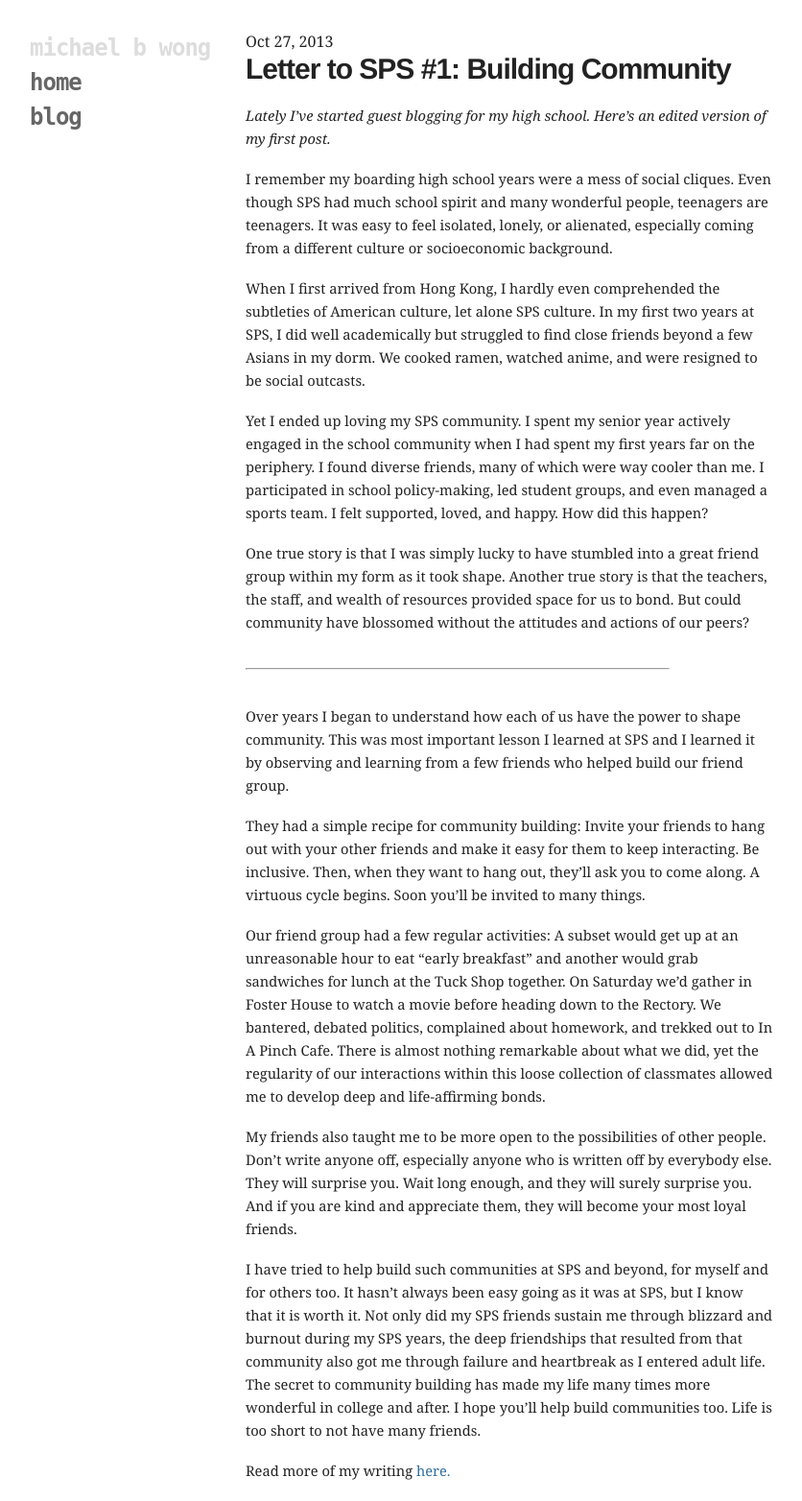
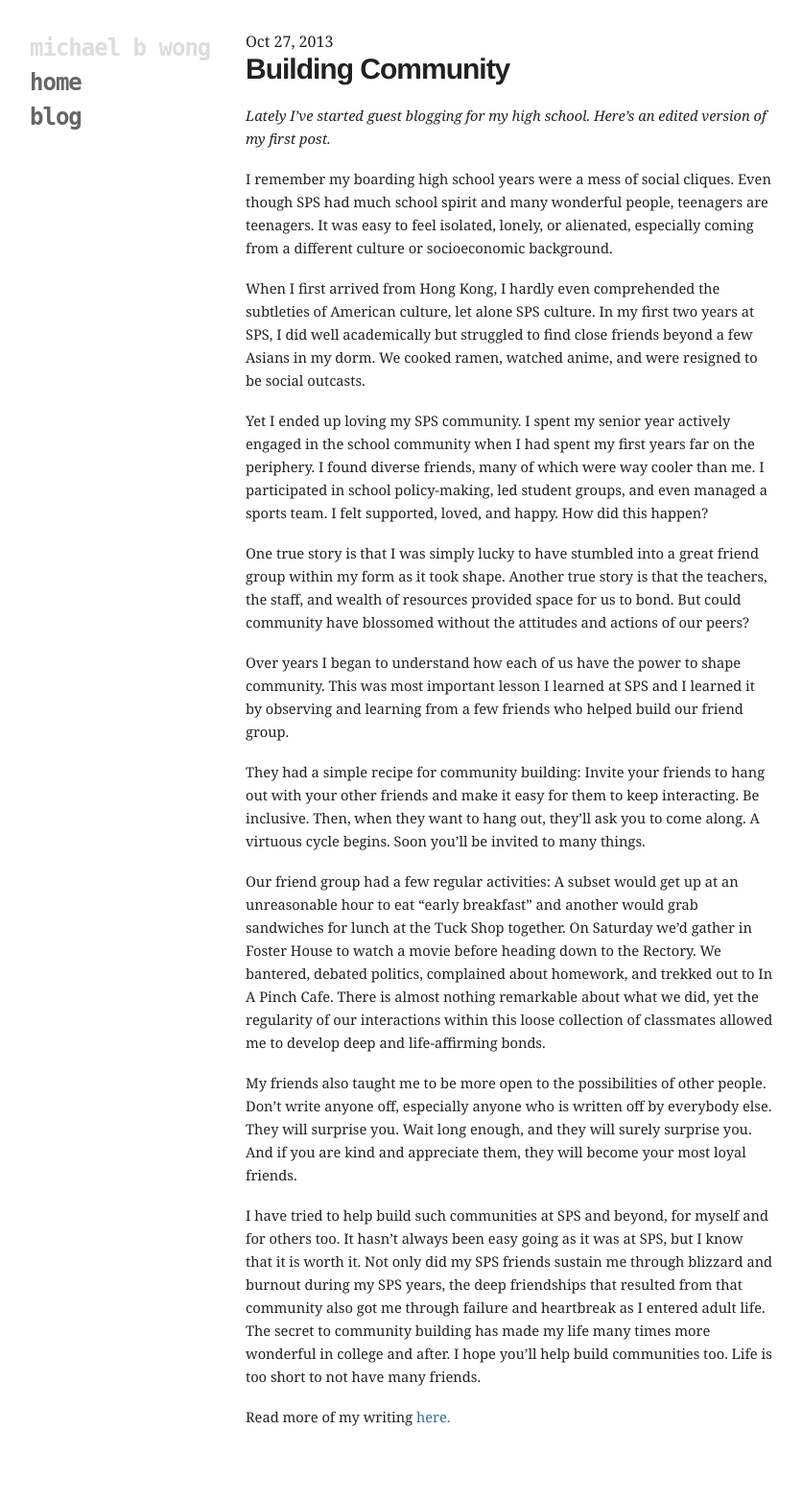
Before and after one commit to mbwong/mbwong.github.com, a Jekyll site: the page built from _posts/2013-10-27-letter-to-sps-1-community.md, in a window 1280 px wide. Shown: the whole page at 96% size, without its empty margins (94-930 px from the left). Built offline with Jekyll 4.4.1, drawn with Linux system fonts in a browser that asks for light colours; after the commit the page ends 1508 px from its top, so only the background shows below that.

Commit message:
Update 2013-10-27-letter-to-sps-1-community.md

```diff
--- a/_posts/2013-10-27-letter-to-sps-1-community.md
+++ b/_posts/2013-10-27-letter-to-sps-1-community.md
@@ -1,10 +1,10 @@
 ---
 tags: personal
-title: Letter to SPS &#35;1&#58; Building Community
+title: Building Community
 layout: post
 ---
 
-# Letter to SPS #1: Building Community
+# Building Community
 
 _Lately I've started guest blogging for my high school. Here's an edited version of my first post._
 
@@ -16,8 +16,6 @@ Yet I ended up loving my SPS community. I spent my senior year actively engaged
 
 One true story is that I was simply lucky to have stumbled into a great friend group within my form as it took shape. Another true story is that the teachers, the staff, and wealth of resources provided space for us to bond. But could community have blossomed without the attitudes and actions of our peers?
 
-------------------------------
-
 Over years I began to understand how each of us have the power to shape community. This was most important lesson I learned at SPS and I learned it by observing and learning from a few friends who helped build our friend group.
 
 They had a simple recipe for community building: Invite your friends to hang out with your other friends and make it easy for them to keep interacting. Be inclusive. Then, when they want to hang out, they’ll ask you to come along. A virtuous cycle begins. Soon you’ll be invited to many things.
```
